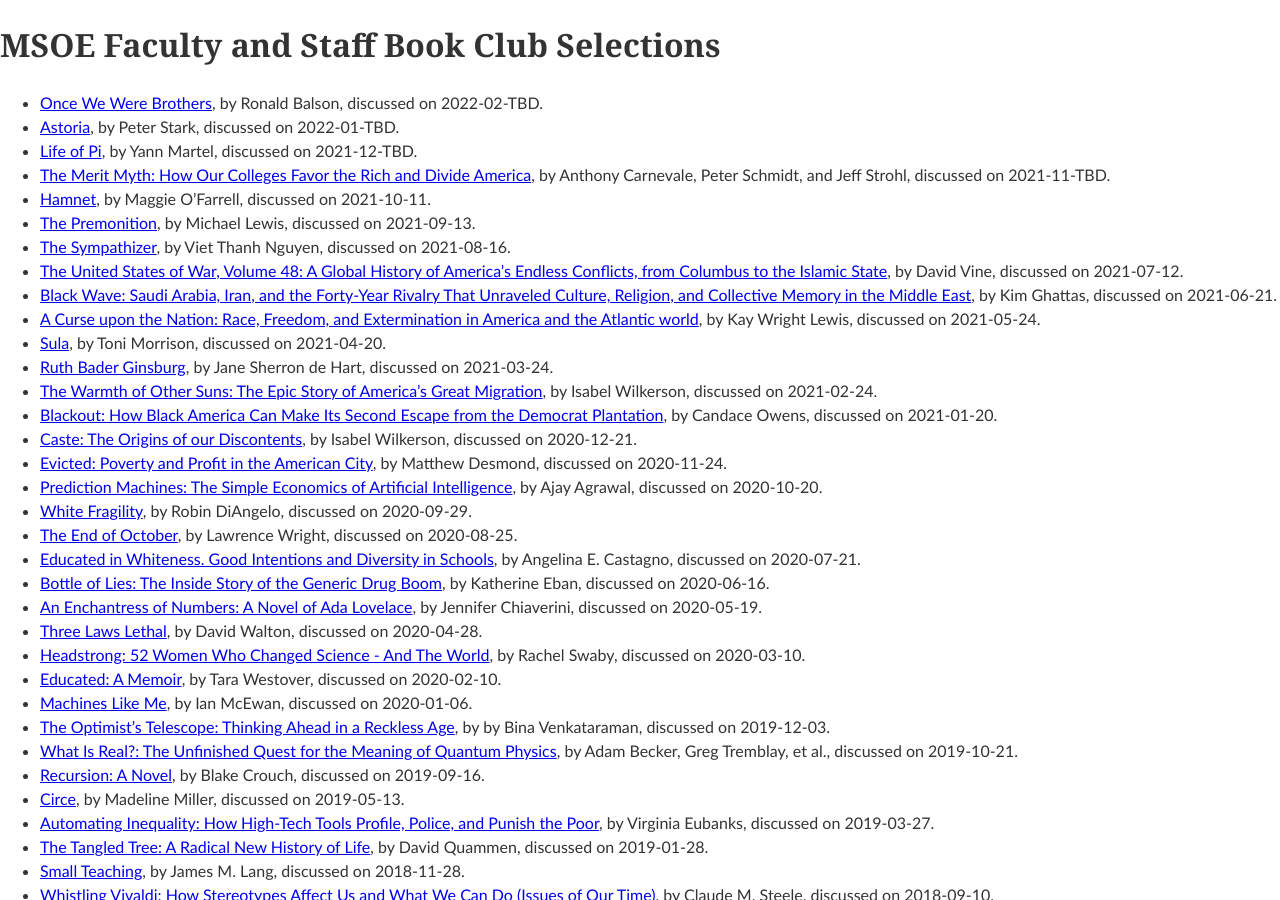
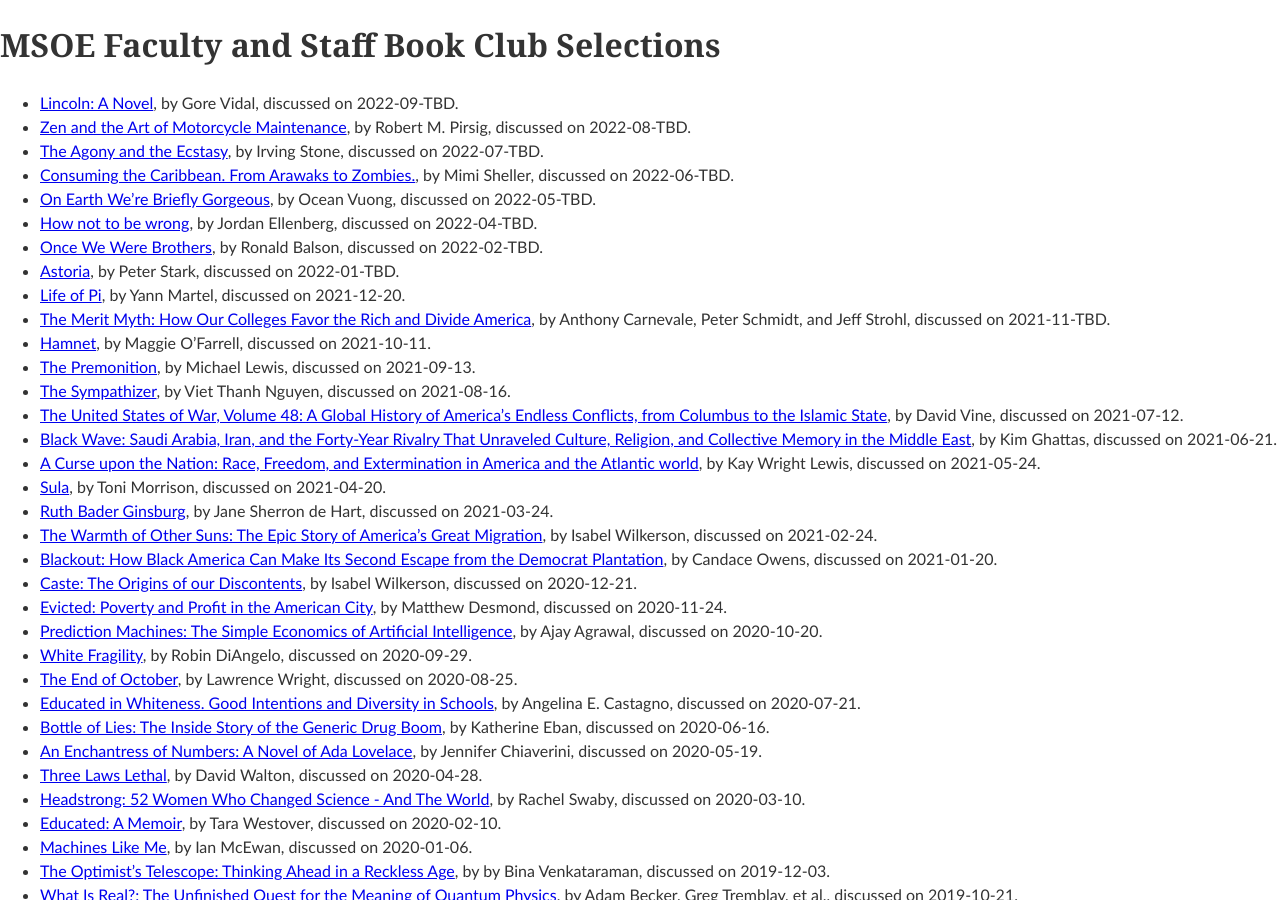
Before and after one commit to edurant/edurant.github.io, a Jekyll site: the page built from misc/bookClub.md, in a window 1280 px wide and 900 px high. Built offline with Jekyll 4.4.1, drawn with Linux system fonts in a browser that asks for light colours; our own code applies the rules of GitHub Pages for plain Markdown files.

Commit message:
msoe book club selections

```diff
--- a/misc/bookClub.md
+++ b/misc/bookClub.md
@@ -1,10 +1,16 @@
 ---
 title: "MSOE Faculty and Staff Book Club Selections"
-date: 2021-09-15 17:37:30 -0600
+date: 2021-11-24 08:27:30 -0600
 ---
+* [Lincoln: A Novel](https://bookshop.org/books/lincoln-9780375708763/9780375708763), by Gore Vidal, discussed on 2022-09-TBD.
+* [Zen and the Art of Motorcycle Maintenance](https://bookshop.org/books/zen-and-the-art-of-motorcycle-maintenance-an-inquiry-into-values/9780060839871), by Robert M. Pirsig, discussed on 2022-08-TBD.
+* [The Agony and the Ecstasy](https://bookshop.org/books/the-agony-and-the-ecstasy-a-biographical-novel-of-michelangelo/9780451213235), by Irving Stone, discussed on 2022-07-TBD.
+* [Consuming the Caribbean. From Arawaks to Zombies.](https://bookshop.org/books/consuming-the-caribbean-from-arawaks-to-zombies/9780415257602), by Mimi Sheller, discussed on 2022-06-TBD.
+* [On Earth We're Briefly Gorgeous](https://bookshop.org/books/on-earth-we-re-briefly-gorgeous/9780525562023), by Ocean Vuong, discussed on 2022-05-TBD.
+* [How not to be wrong](https://bookshop.org/books/how-not-to-be-wrong-the-power-of-mathematical-thinking/9780143127536), by Jordan Ellenberg, discussed on 2022-04-TBD.
 * [Once We Were Brothers](https://bookshop.org/books/once-we-were-brothers/), by Ronald Balson, discussed on 2022-02-TBD.
 * [Astoria](https://bookshop.org/books/astoria-astor-and-jefferson-s-lost-pacific-empire-a-tale-of-ambition-and-survival-on-the-early-american-frontier-9780062218308), by Peter Stark, discussed on 2022-01-TBD.
-* [Life of Pi](https://bookshop.org/books/life-of-pi-9780156027328), by Yann Martel, discussed on 2021-12-TBD.
+* [Life of Pi](https://bookshop.org/books/life-of-pi-9780156027328), by Yann Martel, discussed on 2021-12-20.
 * [The Merit Myth: How Our Colleges Favor the Rich and Divide America](https://bookshop.org/books/the-merit-myth-how-our-colleges-favor-the-rich-and-divide-america/), by Anthony Carnevale, Peter Schmidt, and Jeff Strohl, discussed on 2021-11-TBD.
 * [Hamnet](https://bookshop.org/books/hamnet-0fcffd36-0ecb-4a6d-a913-4efbc6a4d6ef), by Maggie O'Farrell, discussed on 2021-10-11.
 * [The Premonition](https://bookshop.org/books/the-premonition-a-pandemic-story-9781713631897), by Michael Lewis, discussed on 2021-09-13.
```
